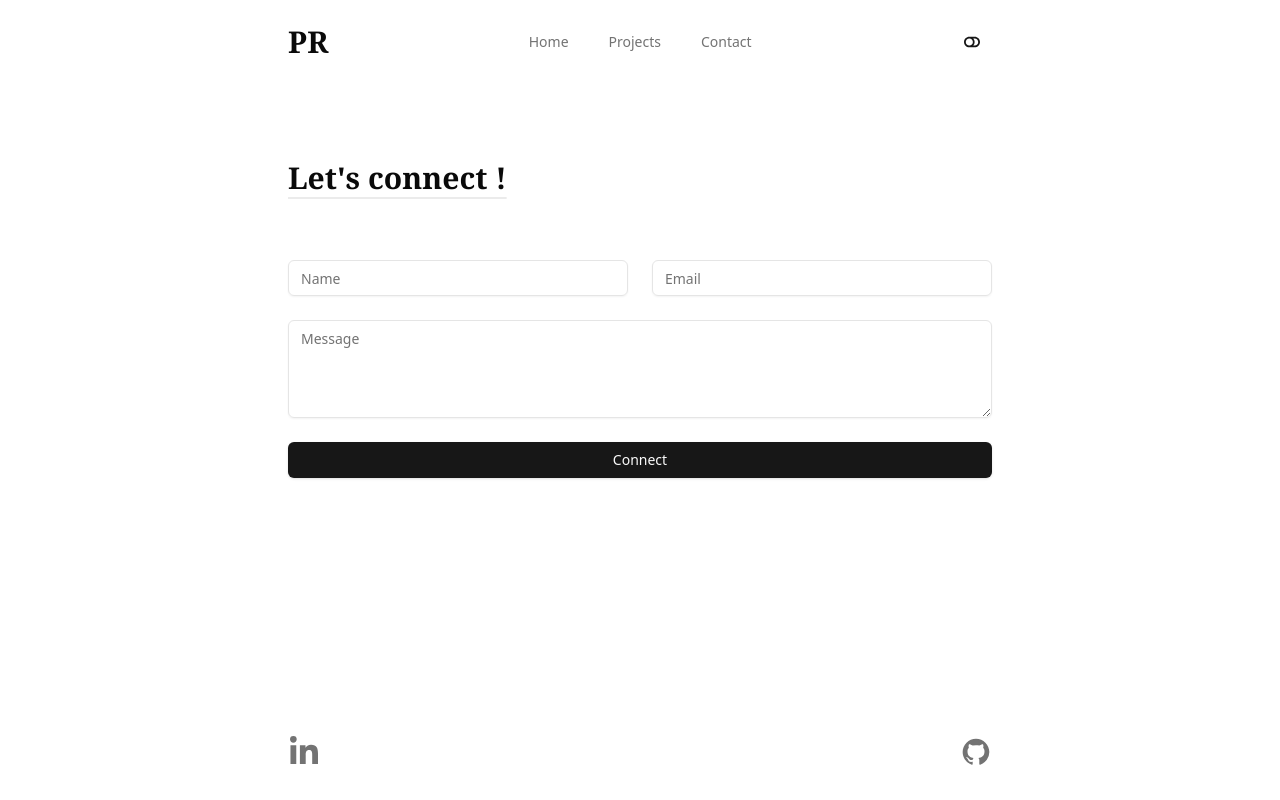
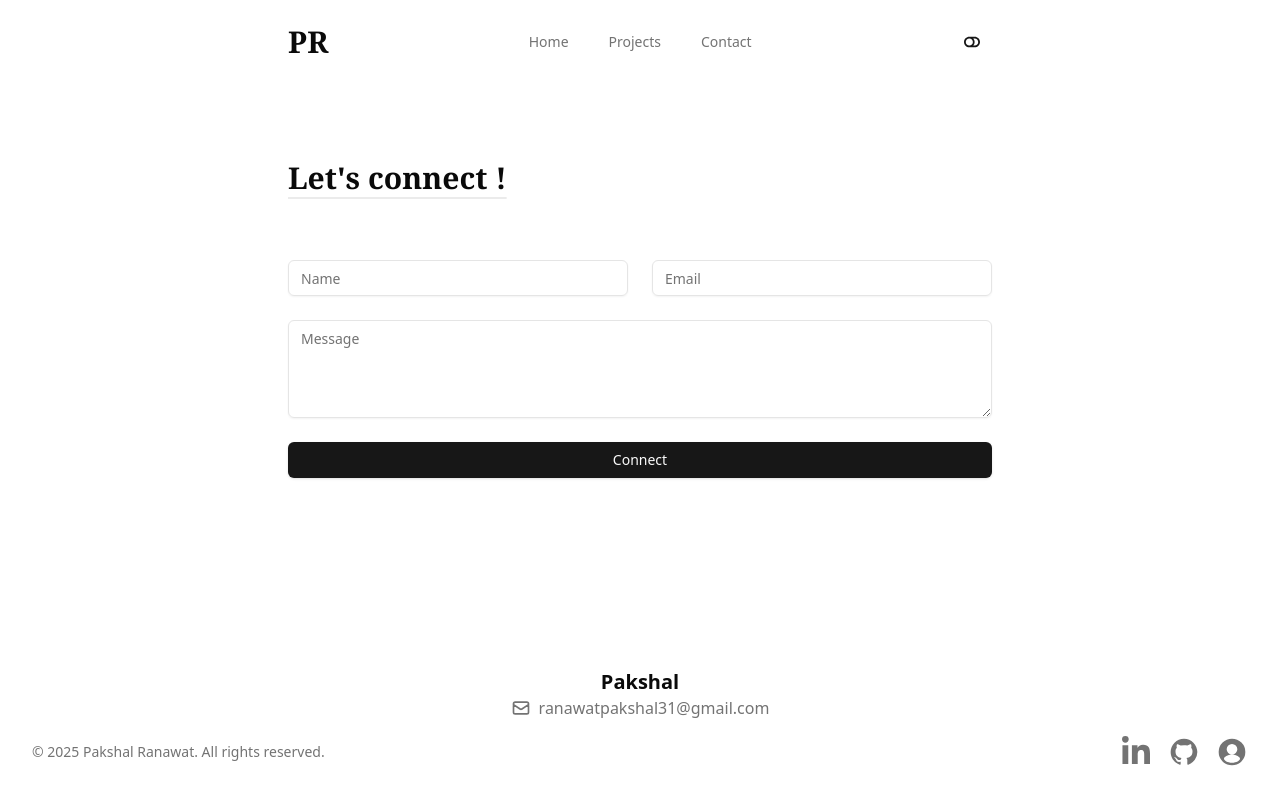
Before and after one commit to PAKSHAL31/Portfolio, a Next.js app: page /contact in a window 1280 px wide. Built offline with nearby package versions, Linux system fonts and the light colour scheme; no server answers.

Commit message:
Footer and transition added

```diff
--- /dev/null
+++ b/app/template.tsx
@@ -0,0 +1,19 @@
+'use client'
+
+import {motion} from "framer-motion"
+
+import React from 'react'
+
+const Template = ({children}:{children:React.ReactNode}) => {
+  return (
+     <motion.div
+         initial = {{y:30, opacity: 0}}
+         animate = {{y:0, opacity: 1}}
+         transition={{ease:'easeInOut', duration: 0.75}}
+     >
+       {children}
+     </motion.div>
+   )
+}
+
+export default Template
--- a/components/footer.tsx
+++ b/components/footer.tsx
@@ -1,4 +1,5 @@
 import { JSX, SVGProps } from 'react'
+import { HiOutlineMail } from 'react-icons/hi'
 
 const social = [
   {
@@ -25,13 +26,42 @@ const social = [
         />
       </svg>
     )
+  },
+  {
+    name: 'Portfolio',
+    href: 'https://ranawatpakshal.co.in',
+    icon: (props: JSX.IntrinsicAttributes & SVGProps<SVGSVGElement>) => (
+      <svg fill='currentColor' viewBox='0 0 24 24' {...props}>
+        <path d="M12 2a10 10 0 1 0 10 10A10 10 0 0 0 12 2Zm0 4a4 4 0 1 1-4 4 4 4 0 0 1 4-4Zm0 14c-3.33 0-6-1.67-6-3 0-1.34 2.67-3 6-3s6 1.66 6 3c0 1.33-2.67 3-6 3Z"/>
+      </svg>
+    )
   }
 ]
+
 const Footer = () => {
   return (
     <footer className='py-8'>
-      <div className='container max-w-3xl'>
-        <div className='flex flex-wrap justify-center gap-4 md:justify-between'>
+      <div className='container max-w-8xl'>
+        <div className='text-center mb-4'>
+          {/* First Name and Email */}
+          <p className='text-xl font-semibold'>Pakshal</p>
+          <a
+            href='mailto:your-email@example.com' // Replace with your email
+            className='text-muted-foreground hover:text-foreground flex items-center justify-center'
+          >
+          <HiOutlineMail className='h-5 w-5 mr-2' />
+            ranawatpakshal31@gmail.com {/* Replace with your email */}
+          </a>
+        </div>
+
+        <div className='flex justify-between items-center'>
+          {/* Left Side Copyright Text */}
+          <p className='text-sm text-muted-foreground'>
+            &copy; {new Date().getFullYear()} Pakshal Ranawat. All rights reserved.
+          </p>
+
+          {/* Right Side Social Links */}
+          <div className='flex gap-4'>
             {social.map(item => (
               <a
                 key={item.name}
@@ -45,6 +75,7 @@ const Footer = () => {
               </a>
             ))}
           </div>
+        </div>
       </div>
     </footer>
   )
```
